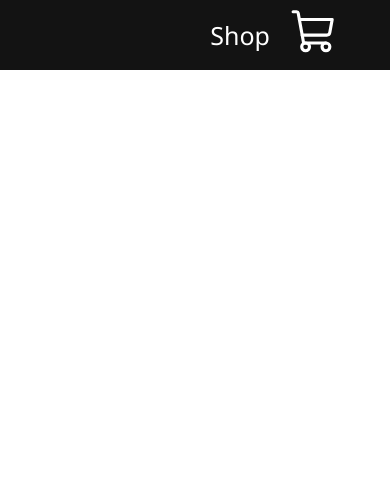
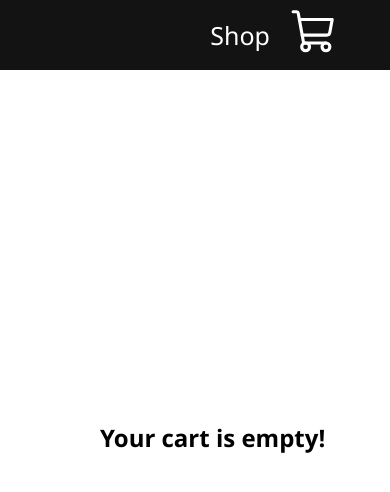
Before and after one commit to h-ris/shopping_ecommerce, a React (Create React App) app: page /cart in a window 390 px wide. Shown: the top 492 px of the page. Built offline with nearby package versions, Linux system fonts and the light colour scheme.

Commit message:
responsive fixed

```diff
--- a/src/App.css
+++ b/src/App.css
@@ -11,6 +11,7 @@
   display: flex;
   /* justify-content: center;
   align-items: center; */
+  align-items: center;
   min-height: 100vh;
   font-family: "Segoe UI", Tahoma, Geneva, Verdana, sans-serif;
 }
--- a/src/pages/cart/cart.css
+++ b/src/pages/cart/cart.css
@@ -4,7 +4,7 @@
     justify-content: center;
     align-items: center;
     margin-bottom: 100px;
-    margin-top: 60px;
+    margin-top: 100px;
   }
 
   .cartItem {
@@ -48,3 +48,8 @@
   .checkout p, .checkout button {
     font-size: large;
   }
+
+  h2 {
+    margin-top: 50px;
+    margin-left: 100px;
+  }
```
